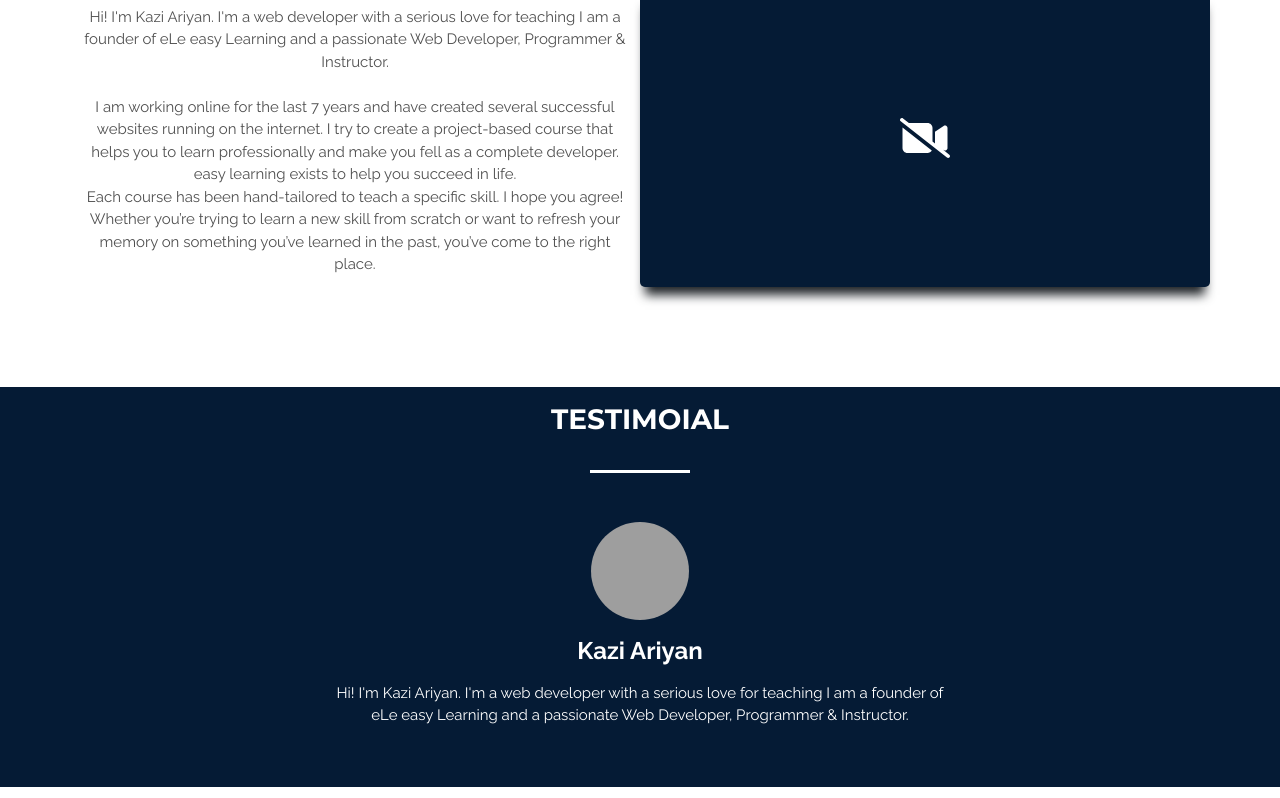
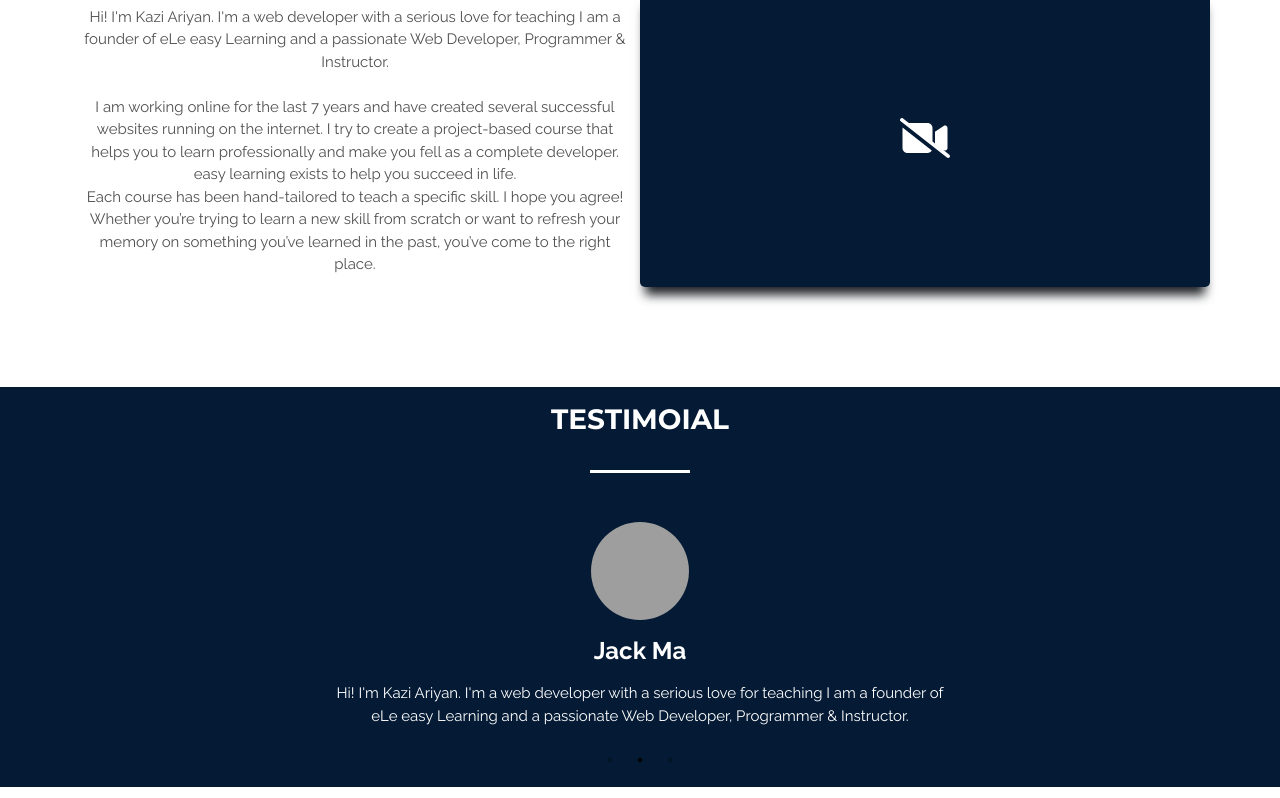
Before and after one commit to jvnagarjuna/react-js-website-project, a React (Create React App) app: page / in a window 1280 px wide. Shown: the part 3484-4282 px from the top of the page. Built offline with nearby package versions, Linux system fonts and the light colour scheme; grey boxes are pictures that could not be loaded; a web font is replaced by a local one.

Commit message:
Review SectionPart 2

```diff
--- a/package.json
+++ b/package.json
@@ -15,8 +15,10 @@
     "react-countup": "^6.2.0",
     "react-dom": "^18.1.0",
     "react-scripts": "5.0.1",
+    "react-slick": "^0.29.0",
     "react-visibility-sensor": "^5.1.1",
     "recharts": "^2.1.10",
+    "slick-carousel": "^1.8.1",
     "video-react": "^0.15.0",
     "web-vitals": "^2.1.0"
   },
--- a/src/components/ClientReview/ClientReview.jsx
+++ b/src/components/ClientReview/ClientReview.jsx
@@ -1,14 +1,59 @@
 import React, { Component, Fragment } from 'react';
 import { Col, Container, Row } from 'react-bootstrap';
+import 'slick-carousel/slick/slick.css';
+import 'slick-carousel/slick/slick-theme.css';
+import Slider from 'react-slick';
 
 class ClientReview extends Component {
   render() {
+    var settings = {
+      autoPlaySpeed: 3000,
+      autoPlay: true,
+      dots: true,
+      infinite: true,
+      speed: 3000,
+      arrows: false,
+      vertical: true,
+      verticalSwiping: true,
+      slidesToShow: 1,
+      slidesToScroll: 1,
+      initialSlide: 1,
+      responsive: [
+        {
+          breakpoint: 1024,
+          settings: {
+            slidesToShow: 1,
+            slidesToScroll: 1,
+            infinite: true,
+            dots: true,
+          },
+        },
+        {
+          breakpoint: 600,
+          settings: {
+            slidesToShow: 1,
+            slidesToScroll: 1,
+            initialSlide: 1,
+          },
+        },
+        {
+          breakpoint: 480,
+          settings: {
+            slidesToShow: 1,
+            slidesToScroll: 1,
+          },
+        },
+      ],
+    };
+
     return (
       <Fragment>
         <Container fluid={true} className="siderBack text-center">
           <h1 className="reviewMainTitle p-3">TESTIMOIAL</h1>
           <div className="reviewbottom"></div>
 
+          <Slider {...settings}>
+            <div>
               <Row className="text-center justify-content-center">
                 <Col lg={6} md={6} sm={12}>
                   <img
@@ -17,12 +62,48 @@ class ClientReview extends Component {
                   />
                   <h2 className="reviewName">Kazi Ariyan</h2>
                   <p className="reviewDescription">
-                Hi! I'm Kazi Ariyan. I'm a web developer with a serious love for
-                teaching I am a founder of eLe easy Learning and a passionate
-                Web Developer, Programmer & Instructor.
+                    Hi! I'm Kazi Ariyan. I'm a web developer with a serious love
+                    for teaching I am a founder of eLe easy Learning and a
+                    passionate Web Developer, Programmer & Instructor.
                   </p>
                 </Col>
               </Row>
+            </div>
+
+            <div>
+              <Row className="text-center justify-content-center">
+                <Col lg={6} md={6} sm={12}>
+                  <img
+                    className="circleImg"
+                    src="https://image.freepik.com/free-photo/portrait-white-man-isolated_53876-40306.jpg"
+                  />
+                  <h2 className="reviewName">Jack Ma</h2>
+                  <p className="reviewDescription">
+                    Hi! I'm Kazi Ariyan. I'm a web developer with a serious love
+                    for teaching I am a founder of eLe easy Learning and a
+                    passionate Web Developer, Programmer & Instructor.
+                  </p>
+                </Col>
+              </Row>
+            </div>
+
+            <div>
+              <Row className="text-center justify-content-center">
+                <Col lg={6} md={6} sm={12}>
+                  <img
+                    className="circleImg"
+                    src="https://image.freepik.com/free-photo/curly-man-with-broad-smile-shows-perfect-teeth-being-amused-by-interesting-talk-has-bushy-curly-dark-hair-stands-indoor-against-white-blank-wall_273609-17092.jpg"
+                  />
+                  <h2 className="reviewName">Jhon </h2>
+                  <p className="reviewDescription">
+                    Hi! I'm Kazi Ariyan. I'm a web developer with a serious love
+                    for teaching I am a founder of eLe easy Learning and a
+                    passionate Web Developer, Programmer & Instructor.
+                  </p>
+                </Col>
+              </Row>
+            </div>
+          </Slider>
         </Container>
       </Fragment>
     );
```
Also changed, not shown: 1 other file (tests, documents, lock files or other folders). Lines whose indentation alone changed are shown as unchanged.
